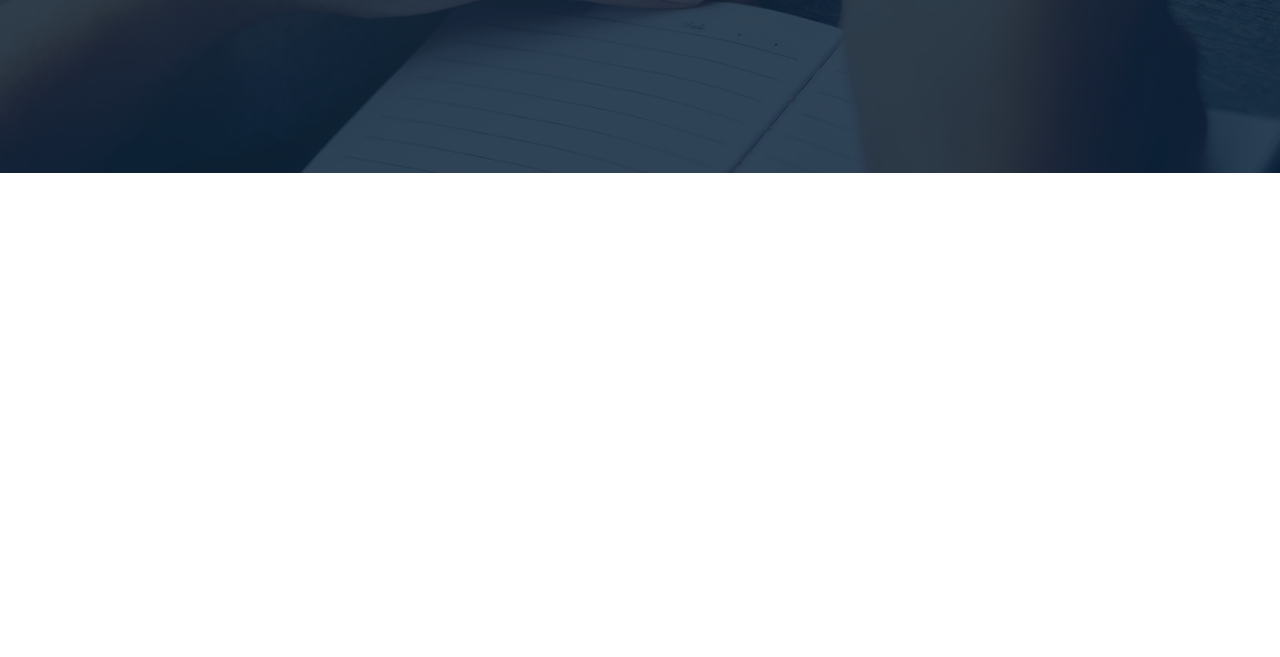
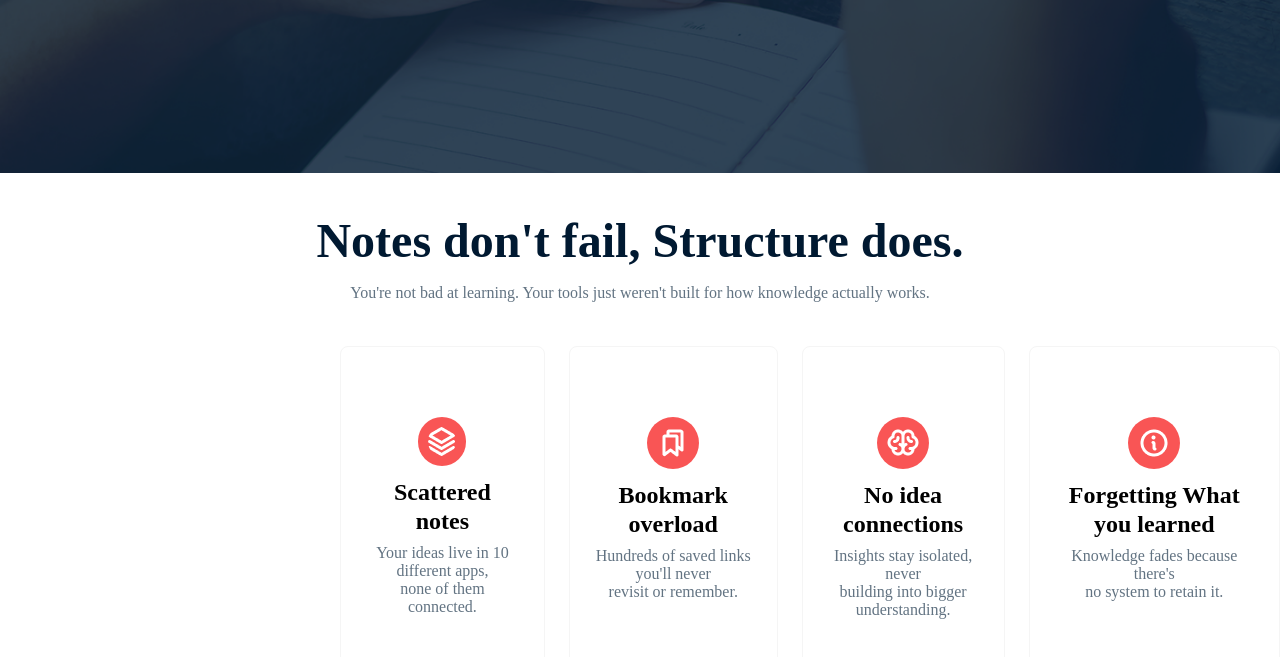
Before and after one commit to ARIF2028/B13-A01-Knowledge-Vault, a plain HTML site: page index.html in a window 1280 px wide. Shown: the part 487-1144 px from the top of the page. Before the commit the page ends 800 px from the top, so only its background shows below. Drawn offline with Linux system fonts and the light colour scheme.

Commit message:
dispaly flex and make card with html and css

```diff
--- a/index.html
+++ b/index.html
@@ -55,33 +55,34 @@
         </section>
 
 
-        <!-- <section>
-            <h2>Notes don't fail, Structure does.</h2>
-            <p>You're not bad at learning. Your tools just weren't built for how knowledge actually works.</p>
+        <section class="nots-container">
+            <h2 class="nots-title">Notes don't fail, Structure does.</h2>
+            <p class="nots-p">You're not bad at learning. Your tools just weren't built for how knowledge actually
+                works.</p>
             <div class="btn-parent">
                 <div class="btn">
                     <img src="./assets/Vector.png" alt="">
                     <h4>Scattered notes</h4>
-                    <p>Your ideas live in 10 different apps, none of them connected.</p>
+                    <p>Your ideas live in 10 different apps,<br> none of them connected.</p>
                 </div>
                 <div class="btn">
                     <img src="./assets/Bookmarks.png" alt="">
                     <h4>Bookmark overload</h4>
-                    <p>Hundreds of saved links you'll never revisit or remember.</p>
+                    <p>Hundreds of saved links you'll never <br>revisit or remember.</p>
                 </div>
                 <div class="btn">
                     <img src="./assets/Brain.png" alt="">
                     <h4>No idea connections</h4>
-                    <p>Insights stay isolated, never building into bigger understanding.</p>
+                    <p>Insights stay isolated, never <br> building into bigger understanding.</p>
                 </div>
                 <div class="btn">
                     <img src="./assets/Info.png" alt="">
                     <h4>Forgetting What you learned</h4>
-                    <p>Knowledge fades because there's no system to retain it.</p>
+                    <p>Knowledge fades because there's <br> no system to retain it.</p>
                 </div>
             </div>
-         </section>
- -->
+        </section>
+
 
 
 
--- a/styles/assingment_01.css
+++ b/styles/assingment_01.css
@@ -95,10 +95,11 @@ nav button {
 
 }
 
-/* nav img {
-    height: 60px;
-    width: 139px;
-} */
+/* nots-section */
+
+.nots-container {
+    text-align: center;
+}
 
 .link-parent {
     display: flex;
@@ -118,13 +119,32 @@ a:hover {
 
 .btn-parent {
     display: flex;
+    padding-left: 340px;
     gap: 24px;
 
 }
 
+
+.nots-title {
+    margin-top: 40px;
+    color: #001931;
+    font-size: 48px;
+}
+
+.nots-p {
+    margin-top: 16px;
+    margin-bottom: 44px;
+    font-size: 16px;
+    font-weight: 400;
+    color: #627382;
+
+}
+
 .btn {
-    border: 1px solid red;
+    border: 1px solid whitesmoke;
     border-radius: 8px;
+    padding: 70px 24px;
+    background-color: rgba(255, 255, 255, 1);
 }
 
 .btn img {
@@ -138,6 +158,14 @@ a:hover {
     font-size: 24px;
     font-weight: 600;
     line-height: 29px;
+    padding: 8px 0;
+}
+
+.btn p {
+    font-size: 16px;
+    font-weight: 400;
+    color: #627382;
+
 }
 
 .footer-prent {
```
